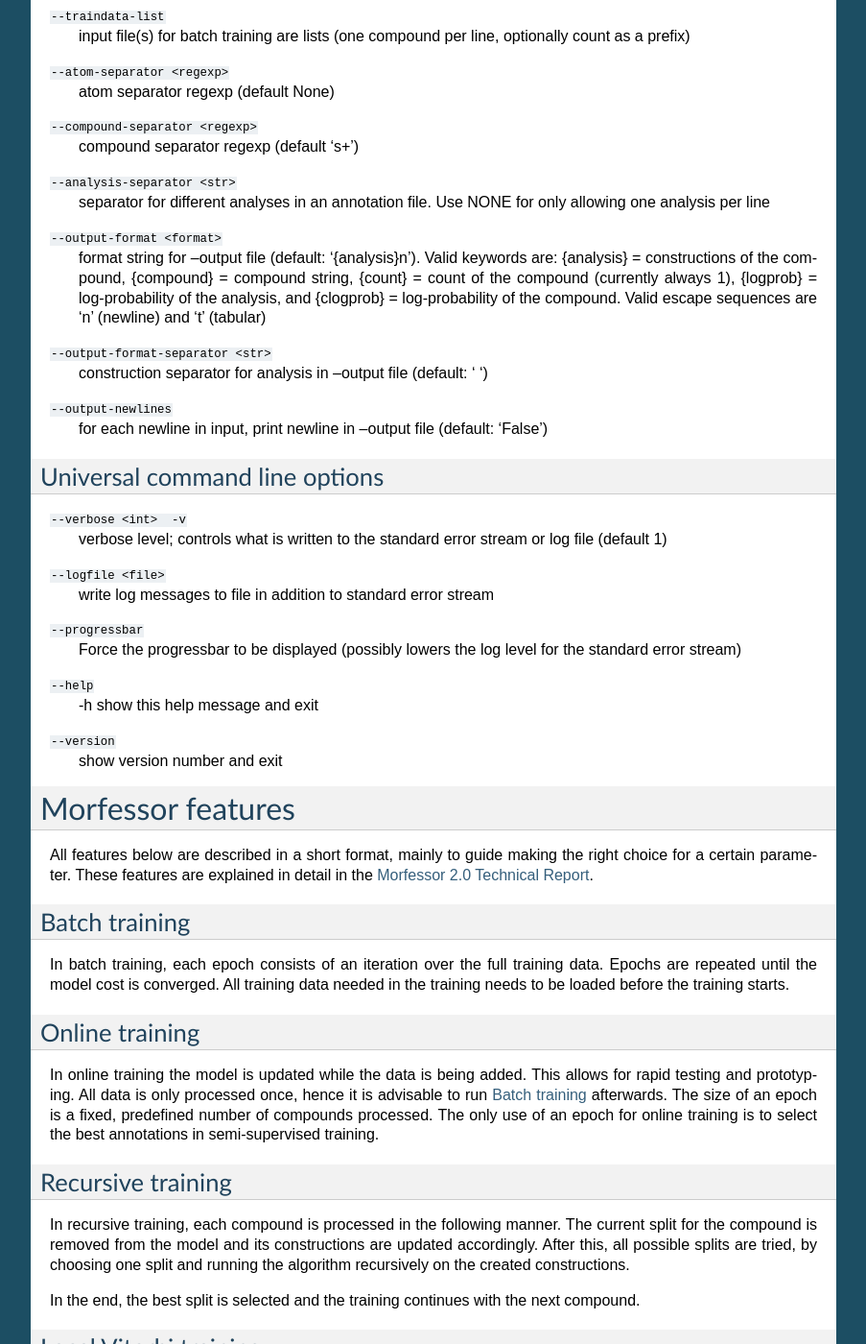
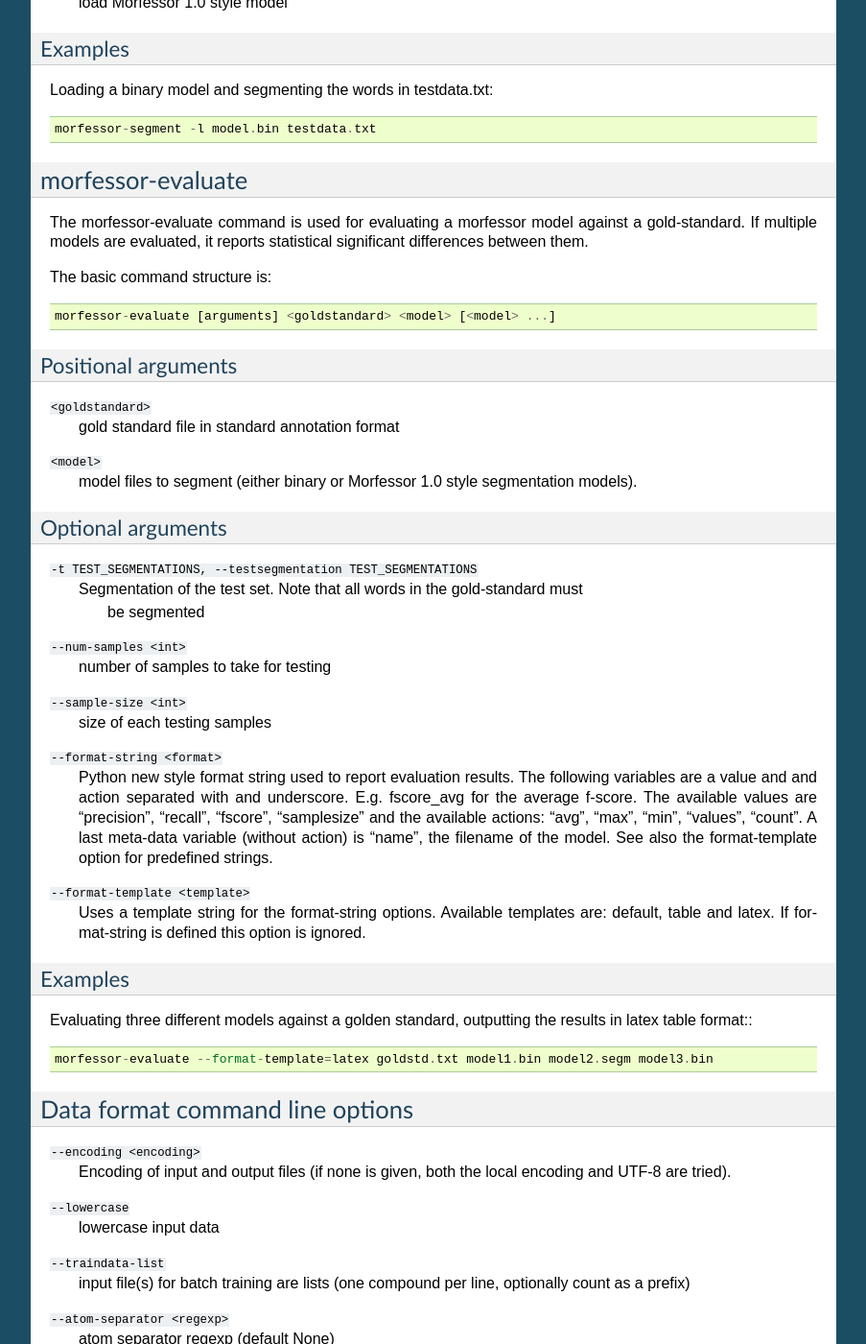
Before and after one commit to aalto-speech/morfessor, a Sphinx documentation site: the page built from docs/source/cmdtools.rst, in a window 1280 px wide and 1400 px high, scrolled down 3526 px. Shown: the whole window at 96% size, without its empty margins (198-1101 px from the left). Built offline with Sphinx 7.4.7, drawn with Linux system fonts in a browser that asks for light colours; some of the changed text lies outside the part shown.

Commit message:
Further improvements to documentation

```diff
--- a/docs/source/cmdtools.rst
+++ b/docs/source/cmdtools.rst
@@ -130,10 +130,16 @@
 ~~~~~~~~~~~~
 
 ``-s <file>``
-    save binary model
+    save  :ref:`binary-model-def`
 ``-S <file>``
-    save Morfessor 1.0 style model
+    save  :ref:`morfessor1-model-def`
 
+Examples
+~~~~~~~~
+Training a model from inputdata.txt, saving a :ref:`morfessor1-model-def` and
+segmenting the test.txt set: ::
+
+    morfessor -t inputdata.txt -S model.segm -T test.txt
 
 morfessor-train
 ---------------
@@ -144,15 +150,20 @@
 
     morfessor-train [arguments] traindata-file [traindata-file ...]
 
-The arguments are identical to the ones for the `morfessor`_ command. The most relevant are:
+The arguments are identical to the ones for the `morfessor`_ command. The most
+relevant are:
 
 ``-s <file>``
     save binary model
 ``-S <file>``
     save Morfessor 1.0 style model
 
+Examples
+~~~~~~~~
+Train a morfessor model from a wordcount list in ISO_8859-15, doing type based
+training, writing the log to logfile and saving them model as model.bin: ::
 
-
+    morfessor-train --encoding=ISO_8859-15 --traindata-list --logfile=log.log -s model.bin -d ones traindata.txt
 
 morfessor-segment
 -----------------
@@ -163,19 +174,69 @@
 
     morfessor-segment [arguments] testcorpus-file [testcorpus-file ...]
 
-The arguments are identical to the ones for the `morfessor`_ command. The most relevant are:
+The arguments are identical to the ones for the `morfessor`_ command. The most
+ relevant are:
 
 ``-l <file>``
     load binary model
 ``-L <file>``
     load Morfessor 1.0 style model
 
+Examples
+~~~~~~~~
+Loading a binary model and segmenting the words in testdata.txt: ::
+
+    morfessor-segment -l model.bin testdata.txt
 
 morfessor-evaluate
 ------------------
 The morfessor-evaluate command is used for evaluating a morfessor model against
 a gold-standard. If multiple models are evaluated, it reports statistical
 significant differences between them.
+
+The basic command structure is: ::
+
+    morfessor-evaluate [arguments] <goldstandard> <model> [<model> ...]
+
+
+Positional arguments
+~~~~~~~~~~~~~~~~~~~~
+``<goldstandard>``
+    gold standard file in standard annotation format
+``<model>``
+    model files to segment (either binary or Morfessor 1.0 style segmentation
+    models).
+
+Optional arguments
+~~~~~~~~~~~~~~~~~~
+``-t TEST_SEGMENTATIONS, --testsegmentation TEST_SEGMENTATIONS``
+    Segmentation of the test set. Note that all words in the gold-standard must
+     be segmented
+
+``--num-samples <int>``
+    number of samples to take for testing
+``--sample-size <int>``
+    size of each testing samples
+``--format-string <format>``
+    Python new style format string used to report evaluation results. The
+    following variables are a value and and action separated with and
+    underscore. E.g. fscore_avg for the average f-score. The available
+    values are "precision", "recall", "fscore", "samplesize" and the available
+    actions: "avg", "max", "min", "values", "count". A last meta-data variable
+    (without action) is "name", the filename of the model. See also the
+    format-template option for predefined strings.
+``--format-template <template>``
+    Uses a template string for the format-string options. Available templates
+    are: default, table and latex. If format-string is defined this option is
+    ignored.
+
+Examples
+~~~~~~~~
+
+Evaluating three different models against a golden standard, outputting the
+results in latex table format:::
+
+    morfessor-evaluate --format-template=latex goldstd.txt model1.bin model2.segm model3.bin
 
 .. _data-format-options:
 
--- a/docs/source/libinterface.rst
+++ b/docs/source/libinterface.rst
@@ -37,7 +37,7 @@
 
     io = morfessor.MorfessorIO()
 
-    model = io.read_binary_model('model.bin')
+    model = io.read_binary_model_file('model.bin')
 
     words = ['words', 'segmenting', 'morfessor', 'unsupervised']
 
```
Also changed, not shown: other parts of docs/source/cmdtools.rst (+12 -5 lines), 1 other file.
